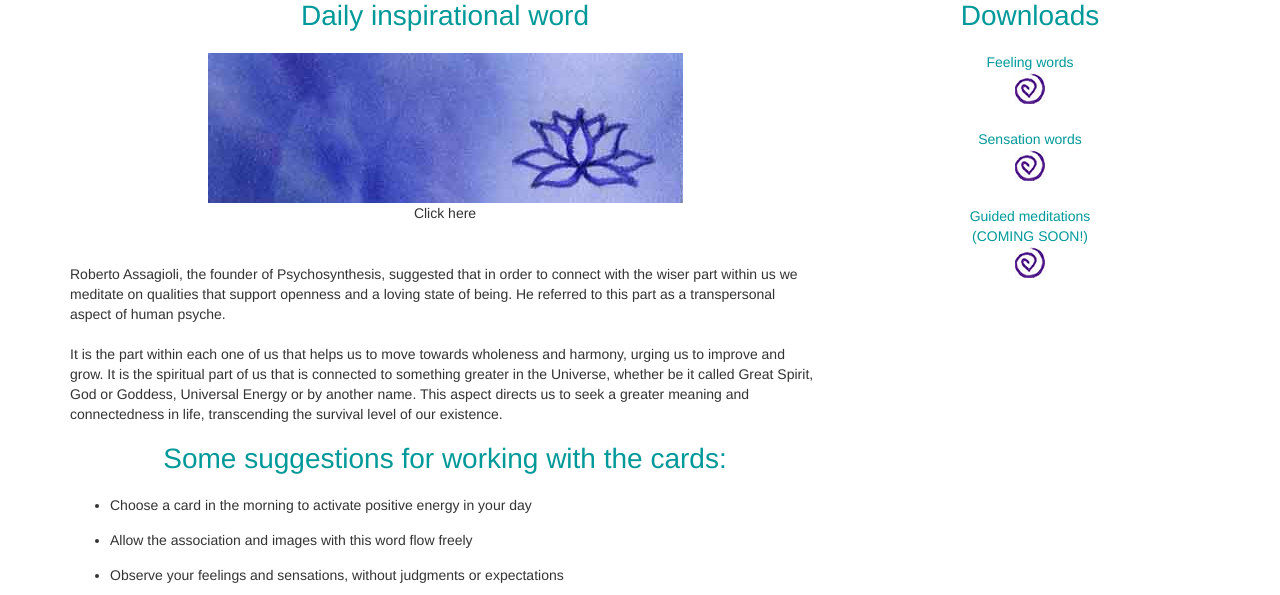
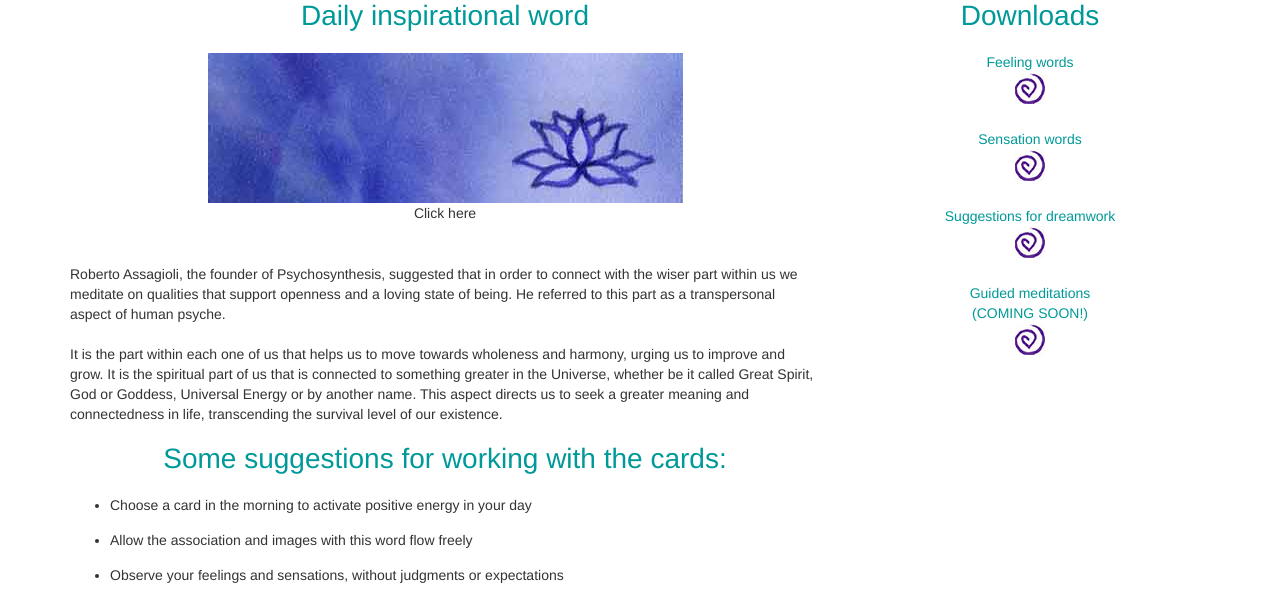
Before and after one commit to christofneuman/blog, a Django app: page /resources/ in a window 1280 px wide. Shown: the part 139-734 px from the top of the page. Run offline with Django 3.2, Linux system fonts and the light colour scheme; some libraries are stand-ins or nearby versions.

Commit message:
dream work

```diff
--- a/blog/templates/resources.html
+++ b/blog/templates/resources.html
@@ -77,6 +77,10 @@
             <img class="img-responsive hr-image" src="{% static 'images/hr-image.jpg' %}" alt="">
           </li>
           <li>
+            <a href="{% static 'pdf/dreamwork.pdf'%}">Suggestions for dreamwork</a><br>
+            <img class="img-responsive hr-image" src="{% static 'images/hr-image.jpg' %}" alt="">
+          </li>
+          <li>
             <a href="">Guided meditations <br>(COMING SOON!)</a><br>
             <img class="img-responsive hr-image" src="{% static 'images/hr-image.jpg' %}" alt="">
           </li>
```
Also changed, not shown: blog/migrations/0001_initial.py, blog/migrations/0002_auto_20151019_0857.py (deleted), blog/migrations/0003_auto_20151020_0827.py (deleted), db.sqlite3 (deleted), 1 other file.
